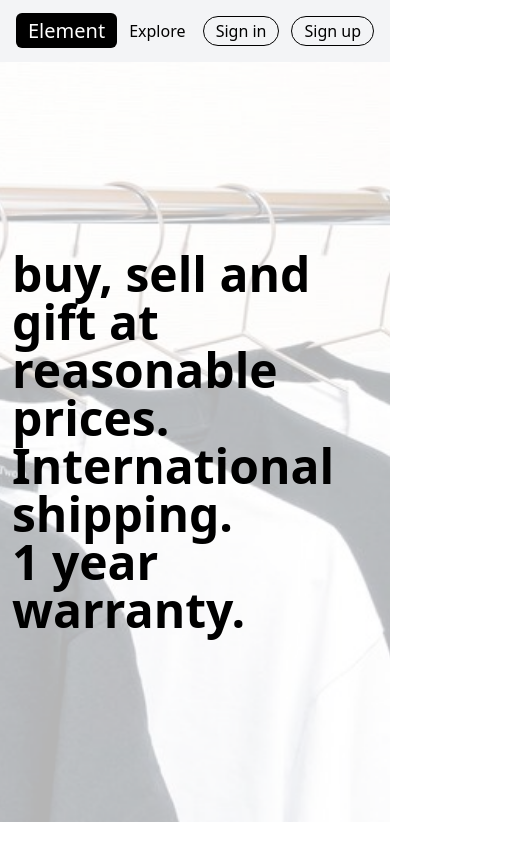
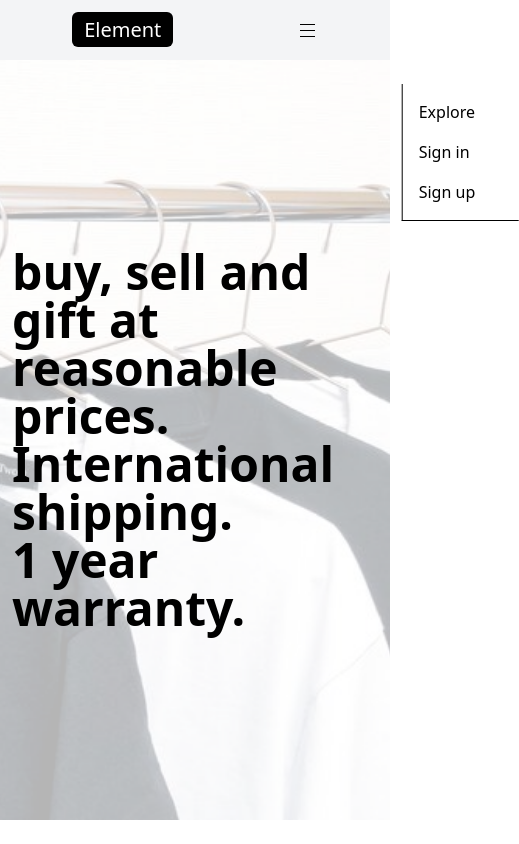
Before and after one commit to byga12/react_ecommerce, a React (Create React App) app: page / in a window 390 px wide. Shown: the top 844 px of the page, 519 px wide, since content can reach past the window. Built offline with nearby package versions, Linux system fonts and the light colour scheme; no server answers; the database is empty.

Commit message:
added burger menu for small screens

```diff
--- a/src/Components/Navigation.jsx
+++ b/src/Components/Navigation.jsx
@@ -1,7 +1,7 @@
-import React from "react";
+import React, { useEffect } from "react";
 import { Link, useHistory } from "react-router-dom";
 import EcommerceContext from "../Context/EcommerceContext";
-
+import s from "./Navigation.module.sass";
 // COMPONENTS
 import { UserDropdown } from "./UserDropdown";
 
@@ -11,10 +11,23 @@ export default function Navigation() {
     history.push("/"); //al cerrar sesión mediante el botón "Sign out", redirijo al index del sitio.
   };
 
+  useEffect(() => {
+    const burger = document.getElementById("burger");
+    const navLinks = document.getElementById("navLinks");
+    burger.addEventListener("click", () => {
+      burger.classList.toggle(s.toggle);
+      navLinks.classList.toggle(s.active);
+    });
+  }, []);
+
   return (
     <EcommerceContext.Consumer>
       {(context) => (
-        <nav className="flex gap-3 p-4 bg-gray-100 justify-around items-center">
+        <nav className="bg-gray-100 ">
+          <div
+            style={{ maxWidth: "800px", margin: "auto" }}
+            className="flex gap-3 p-4 justify-around items-center"
+          >
             <div>
               <Link to="/">
                 <span className="text-white text-xl bg-black max-w-xs px-3 py-1 rounded-md">
@@ -23,13 +36,13 @@ export default function Navigation() {
               </Link>
             </div>
 
+            <div className={s.navLinks} id="navLinks">
               <div className="w-2/5 flex gap-10 items-center justify-start">
                 <Link to="/explore">Explore</Link>
               </div>
-
               {/* Si el usuario no está logeado, muestro los botones para logearse y registrarse */}
               {!context.userLogin && (
-            <div className="flex gap-3 items-center">
+                <div className={`flex gap-3 items-center ${s.loginButtons}`}>
                   <Link
                     to="/signin"
                     className="border border-black rounded-2xl py-0.5 px-3 hover:opacity-60 whitespace-pre"
@@ -44,10 +57,9 @@ export default function Navigation() {
                   </Link>
                 </div>
               )}
-
               {/* Si el usuario está logeado, muestro el botón de cerrar sesión y el icono para acceder al menú de usuario */}
               {context.userLogin && (
-            <div className="flex items-center gap-6">
+                <div className={`flex items-center gap-6 ${s.loginButtons}`}>
                   <button
                     className="border border-black rounded-2xl py-0.5 px-3 hover:opacity-60 whitespace-pre"
                     onClick={() => {
@@ -58,10 +70,16 @@ export default function Navigation() {
                   >
                     Sign out
                   </button>
-
                   <UserDropdown />
                 </div>
               )}
+            </div>
+            <div className={s.burger} id="burger">
+              <div className={s.line1}></div>
+              <div className={s.line2}></div>
+              <div className={s.line3}></div>
+            </div>
+          </div>
         </nav>
       )}
     </EcommerceContext.Consumer>
--- /dev/null
+++ b/src/Components/Navigation.module.sass
@@ -0,0 +1,66 @@
+.navLinks
+  display: flex
+  width: 100%
+  justify-content: space-between
+  transition: transform 0.3s ease-out
+
+
+.burger
+  display: none
+
+
+
+@media screen and (max-width: 500px)
+  body
+    overflow-x: hidden
+  .navLinks
+    border-left: 1px solid black
+    border-bottom: 1px solid black
+    padding: 1rem
+    background: #FFFFFF
+    z-index: 100
+    display: flex
+    flex-direction: column
+    justify-content: start
+    align-items: start
+    position: absolute
+    width: 30%
+    top: 10vh
+    right: 0
+    gap: 1rem
+    transform: translateX(110%)
+
+  .active
+    transform: translateX(0%)
+
+  .loginButtons
+    flex-direction: column
+    align-items: start
+    gap: 1rem
+  .loginButtons *
+    margin: 0
+    padding: 0
+    border: none
+
+  .burger
+    cursor: pointer
+    display: flex
+    align-items: center
+    justify-content: center
+    flex-direction: column
+    gap: 5px
+    height: 20px
+    width: 20px
+
+  .burger div
+    transition: transform 0.3s ease-out, opacity 0.3s ease-out
+    background: black
+    width: 75%
+    height: 1px
+
+.toggle .line1
+  transform: rotate(-45deg) translate(-3px,6px)
+.toggle .line2
+  opacity: 0
+.toggle .line3
+  transform: rotate(45deg) translate(-3px,-6px)
--- a/src/Components/UserDropdown.jsx
+++ b/src/Components/UserDropdown.jsx
@@ -8,7 +8,7 @@ export const UserDropdown = () => {
   };
 
   return (
-    <div className="flex flex-col" style={{ direction: "rtl" }}>
+    <div className="flex flex-col px-3" style={{ direction: "rtl" }}>
       <button onClick={toggleMenu} className="whitespace-pre">
         <i className="fas fa-caret-down ml-1"></i>
         <i className="fas fa-user"></i>
```
Lines whose indentation alone changed are shown as unchanged.
